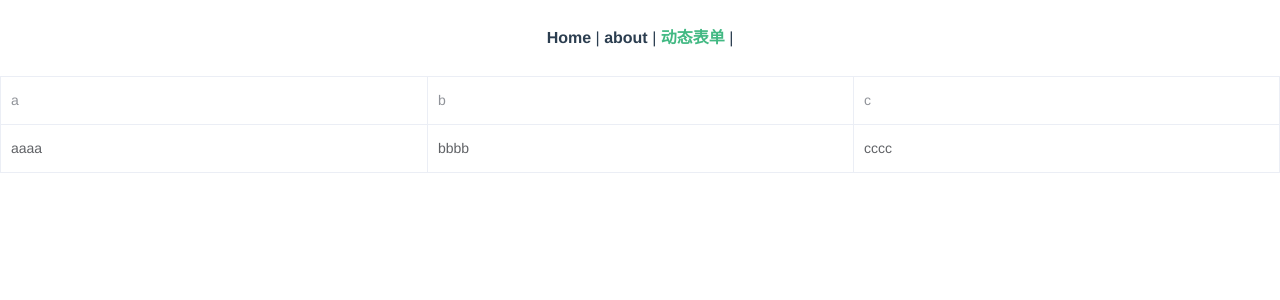
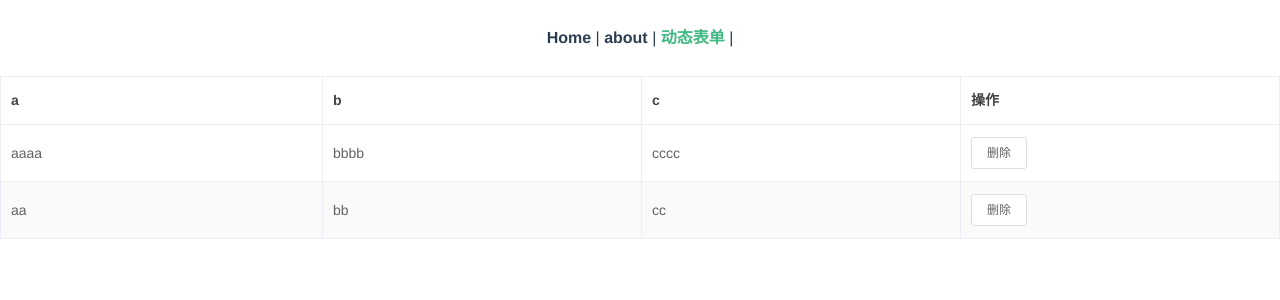
Before and after one commit to milyyy/_vue, a Vue app: page /other in a window 1280 px wide. Shown: the top 300 px of the page. Built offline with nearby package versions, Linux system fonts and the light colour scheme.

Commit message:
动态添加操作列

```diff
--- a/src/views/Other.vue
+++ b/src/views/Other.vue
@@ -1,12 +1,16 @@
 <!--
  * @Date: 2020-03-19 10:48:43
  * @Description: 描述
- * @LastEditTime: 2020-03-20 11:10:45
+ * @LastEditTime: 2020-03-20 12:53:45
  * @FilePath: \_vue\src\views\Other.vue
  -->
 <template>
   <div>
-    <fixed-thead :heads="heads" :tableData="tableData" name="mily"></fixed-thead>
+    <fixed-thead
+      :heads="heads"
+      :tableData="tableData"
+      :isDisplayAction="isDisplayAction"
+    ></fixed-thead>
   </div>
 </template>
 
@@ -18,14 +22,22 @@ export default {
   },
   data() {
     return {
+      isDisplayAction: true, // 是否展示操作列
       heads: ["a", "b", "c"], // 传入的prop数组
-      tableData: [  //传入的对应表单数据
+      tableData: [
+        //传入的对应表单数据
         // 表单数据
         {
           a: "aaaa",
           b: "bbbb",
           c: "cccc",
           d: "xxxx"
+        },
+        {
+          a: "aa",
+          b: "bb",
+          c: "cc",
+          d: "xx"
         }
       ]
     };
--- a/src/views/Table/FixedThead.vue
+++ b/src/views/Table/FixedThead.vue
@@ -1,15 +1,20 @@
 <!--
  * @Date: 2020-03-20 09:42:43
  * @Description: 固定表头
- * @LastEditTime: 2020-03-20 11:10:02
+ * @LastEditTime: 2020-03-20 12:47:08
  * @FilePath: \_vue\src\views\Table\FixedThead.vue
  -->
 
 <template>
-  <div>
-    <el-table :key="key" :data="tableData" border fit stripe style="width: 100%">
+  <div class="table">
+    <el-table :key="key" :data="values" border fit stripe style="width: 100%">
       <el-table-column v-for="k in formThead" :key="k" :label="k">
         <template slot-scope="scope">{{ scope.row[k] }}</template>
+      </el-table-column>
+      <el-table-column v-if="isDisplayAction" label="操作">
+        <template slot-scope="{row,$index}">
+          <el-button @click="del(row,$index)" size="small">删除</el-button>
+        </template>
       </el-table-column>
     </el-table>
   </div>
@@ -25,7 +30,8 @@ export default {
     tableData: {
       type: Array,
       default: []
-    }
+    },
+    isDisplayAction: Boolean
   },
   data() {
     return {
@@ -33,26 +39,42 @@ export default {
     };
   },
   computed: {
-    headOtions(){
+    formThead(){
       return this.heads
     },
-    checkboxVal(){
-      return this.heads
-    },
-    formThead(){
-      return this.heads
+    values() {
+      return this.tableData
+    }
+  },
+  methods: {
+    del(row, index) {
+      this.$notify({
+        title: 'Success',
+        message: 'Delete Successfully',
+        type: 'success',
+        duration: 2000
+      })
+      // 可以依据后台逻辑删除
+      this.tableData.splice(index, 1)
     }
   },
   watch: {
-    checkboxVal(newVal) {
+    heads(newVal) {
       // 每次thead改变后，得到一个过滤后的thead数组
-      this.formThead = this.headOtions.filter(
+      this.formThead = this.formThead.filter(
         i => newVal.indexOf(i) >= 0
       );
       console.log(this.formThead);
-      // 为了保证table 每次都会重渲
+      // 保证table每次都会重新渲染
       this.key = this.key + 1;
     }
   }
 };
 </script>
+
+<style scoped>
+  .table >>> .el-table thead {
+    color:#444;
+    font-weight: bold;
+  }
+</style>
```
